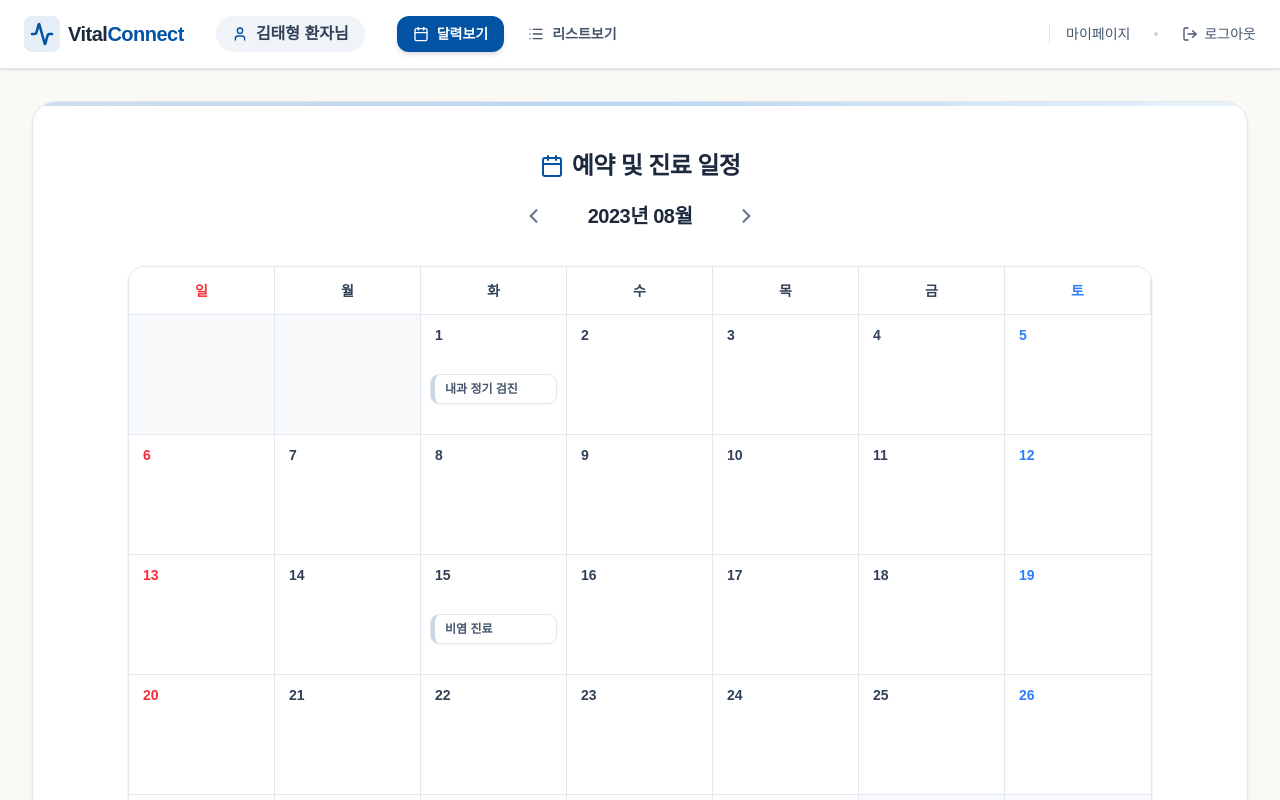
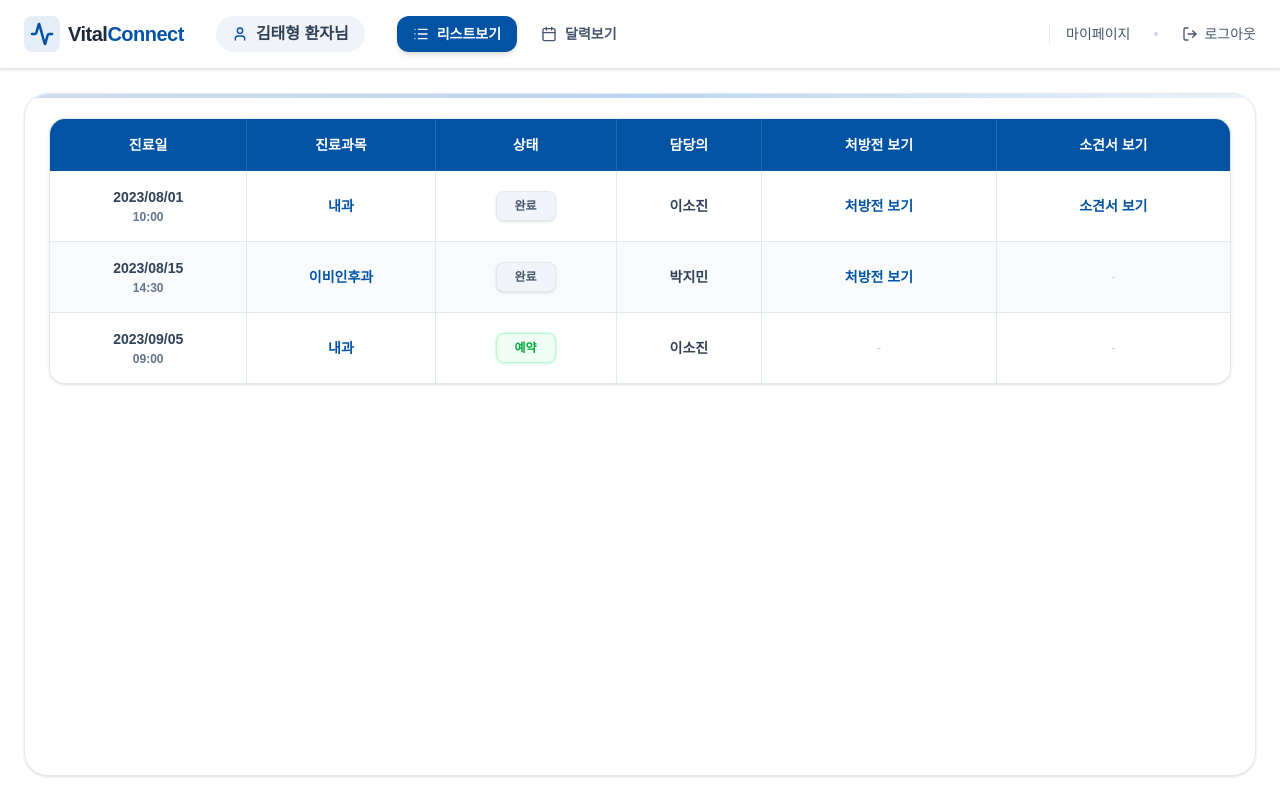
Before and after one commit to hwan515/waddoc, a React (Vite) app in the folder src/FE/: page /patient/portal in a window 1280 px wide. Shown: the top 800 px of the page. Built offline with nearby package versions, Linux system fonts and the light colour scheme; a web font is replaced by a local one.

Commit message:
feat(FE)/patient-dashboard-update

```diff
--- a/src/FE/src/pages/Patient/Portal.jsx
+++ b/src/FE/src/pages/Patient/Portal.jsx
@@ -5,7 +5,7 @@ import useAuthStore from '../../store/authStore';
 import { mockPatientProfile, mockMedicalRecords, mockCalendarEvents } from '../../mockdata/patient';
 
 const PatientPortal = () => {
-    const [activeTab, setActiveTab] = useState('calendar');
+    const [activeTab, setActiveTab] = useState('list');
     const navigate = useNavigate();
     const logout = useAuthStore(state => state.logout);
 
@@ -18,7 +18,7 @@ const PatientPortal = () => {
     };
 
     return (
-        <div className="min-h-screen flex flex-col bg-[#FAF9F6]">
+        <div className="min-h-screen flex flex-col bg-white">
             {/* Header */}
             <header className="bg-white border-b border-slate-200 shadow-sm px-6 py-4 flex items-center justify-between sticky top-0 z-50">
                 <div className="flex items-center gap-8">
@@ -41,18 +41,18 @@ const PatientPortal = () => {
                     {/* Tabs */}
                     <nav className="flex items-center gap-2">
                         <button
+                            onClick={() => setActiveTab('list')}
+                            className={`flex items-center gap-2 px-4 py-2 text-sm font-semibold rounded-xl transition-all ${activeTab === 'list' ? 'bg-[#0353A4] text-white shadow-md' : 'text-slate-600 hover:bg-slate-100'}`}
+                        >
+                            <List className="w-4 h-4" />
+                            리스트보기
+                        </button>
+                        <button
                             onClick={() => setActiveTab('calendar')}
                             className={`flex items-center gap-2 px-4 py-2 text-sm font-semibold rounded-xl transition-all ${activeTab === 'calendar' ? 'bg-[#0353A4] text-white shadow-md' : 'text-slate-600 hover:bg-slate-100'}`}
                         >
                             <CalendarIcon className="w-4 h-4" />
                             달력보기
-                        </button>
-                        <button
-                            onClick={() => setActiveTab('list')}
-                            className={`flex items-center gap-2 px-4 py-2 text-sm font-semibold rounded-xl transition-all ${activeTab === 'list' ? 'bg-[#0353A4] text-white shadow-md' : 'text-slate-600 hover:bg-slate-100'}`}
-                        >
-                            <List className="w-4 h-4" />
-                            리스트보기
                         </button>
                     </nav>
                 </div>
@@ -73,8 +73,8 @@ const PatientPortal = () => {
             </header>
 
             {/* Main Content Area */}
-            <main className="flex-1 w-full max-w-7xl mx-auto p-4 md:p-8 flex flex-col h-full animate-fade-in-up">
-                <div className="bg-white border border-slate-200 shadow-sm rounded-3xl flex-1 flex flex-col overflow-hidden relative min-h-[600px]">
+            <main className="flex-1 w-full max-w-7xl mx-auto p-4 md:p-6 flex flex-col h-full animate-fade-in-up">
+                <div className="bg-white border border-slate-200 shadow-sm rounded-3xl flex-1 flex flex-col overflow-hidden relative">
                     {/* Background acccent line */}
                     <div className="absolute top-0 left-0 w-full h-1 bg-gradient-to-r from-[#0353A4]/20 via-[#B9D6F2] to-[#B9D6F2]/30 z-10"></div>
 
@@ -123,25 +123,18 @@ const CalendarView = ({ records }) => {
     }
 
     return (
-        <div className="flex-1 flex flex-col bg-white animate-fade-in relative pt-12 p-8">
-            {/* Calendar Header */}
-            <div className="flex flex-col items-center justify-center mb-8">
-                <div className="flex items-center gap-2 mb-2">
-                    <CalendarIcon className="w-6 h-6 text-[#0353A4]" />
-                    <h2 className="text-2xl font-extrabold text-slate-800 tracking-tight">예약 및 진료 일정</h2>
-                </div>
-
-                <div className="flex items-center justify-center gap-4 mt-2">
-                    <button onClick={handlePrevMonth} className="p-2 hover:bg-slate-100 rounded-full transition-colors text-slate-500 hover:text-slate-800">
+        <div className="flex-1 flex flex-col bg-white animate-fade-in relative p-4">
+            {/* Calendar Month Navigation - Pulled up to save space */}
+            <div className="flex items-center justify-center gap-4 mb-4">
+                <button onClick={handlePrevMonth} className="p-1.5 hover:bg-slate-100 rounded-full transition-colors text-slate-500 hover:text-slate-800">
                     <svg className="w-5 h-5" fill="none" viewBox="0 0 24 24" stroke="currentColor" strokeWidth={2.5}><path strokeLinecap="round" strokeLinejoin="round" d="M15 19l-7-7 7-7" /></svg>
                 </button>
-                    <h2 className="text-xl font-bold text-slate-800 mx-2 tracking-tight w-32 text-center">
+                <h2 className="text-xl font-bold text-slate-800 mx-1 tracking-tight w-32 text-center">
                     {year}년 {String(month + 1).padStart(2, '0')}월
                 </h2>
-                    <button onClick={handleNextMonth} className="p-2 hover:bg-slate-100 rounded-full transition-colors text-slate-500 hover:text-slate-800">
+                <button onClick={handleNextMonth} className="p-1.5 hover:bg-slate-100 rounded-full transition-colors text-slate-500 hover:text-slate-800">
                     <svg className="w-5 h-5" fill="none" viewBox="0 0 24 24" stroke="currentColor" strokeWidth={2.5}><path strokeLinecap="round" strokeLinejoin="round" d="M9 5l7 7-7 7" /></svg>
                 </button>
-                </div>
             </div>
 
             {/* Calendar Grid */}
@@ -149,14 +142,14 @@ const CalendarView = ({ records }) => {
                 <div className="grid grid-cols-7 border border-slate-200 rounded-2xl overflow-hidden bg-slate-50 shadow-sm flex-1">
                     {/* Days Header */}
                     {days.map((day, idx) => (
-                        <div key={idx} className={`h-12 flex items-center justify-center border-b border-r last:border-r-0 border-slate-200 bg-white text-sm font-bold ${idx === 0 ? 'text-red-500' : idx === 6 ? 'text-blue-500' : 'text-slate-700'}`}>
+                        <div key={idx} className={`h-10 flex items-center justify-center border-b border-r last:border-r-0 border-slate-200 bg-white text-xs font-bold ${idx === 0 ? 'text-red-500' : idx === 6 ? 'text-blue-500' : 'text-slate-700'}`}>
                             {day}
                         </div>
                     ))}
 
                     {/* Days Grid */}
                     {gridCells.map((cell, idx) => (
-                        <div key={idx} className={`min-h-[120px] border-b border-r border-slate-200 p-2.5 flex flex-col transition-colors ${cell.empty ? 'bg-slate-50/50' : 'bg-white hover:bg-slate-50/50'} ${(idx + 1) % 7 === 0 ? 'border-r-0' : ''}`}>
+                        <div key={idx} className={`min-h-[100px] border-b border-r border-slate-200 p-2 flex flex-col transition-colors ${cell.empty ? 'bg-slate-50/50' : 'bg-white hover:bg-slate-50/50'} ${(idx + 1) % 7 === 0 ? 'border-r-0' : ''}`}>
                             {!cell.empty && (
                                 <>
                                     <span className={`text-sm font-semibold mb-2 ml-1 ${idx % 7 === 0 ? 'text-red-500' : idx % 7 === 6 ? 'text-blue-500' : 'text-slate-700'}`}>
@@ -196,44 +189,67 @@ const CalendarView = ({ records }) => {
 // Component for List View
 const ListView = ({ records }) => {
     return (
-        <div className="flex-1 flex flex-col items-center justify-start p-8 animate-fade-in w-full bg-white pt-12">
-            <List className="w-12 h-12 text-[#0353A4] mb-4" />
-            <h2 className="text-2xl font-extrabold text-slate-800 mb-2 tracking-tight">상세 진료 기록</h2>
-            <p className="text-slate-500 font-medium text-sm mb-10">환자님의 지난 진료 내역과 다가오는 일정을 리스트 형태로 확인하세요.</p>
-
-            {/* Mock list items */}
-            <div className="w-full max-w-4xl space-y-4">
+        <div className="flex-1 flex flex-col p-6 animate-fade-in w-full bg-white">
+            <div className="w-full overflow-hidden border border-slate-200 rounded-2xl shadow-sm bg-white">
+                <table className="w-full border-collapse">
+                    <thead>
+                        <tr className="bg-[#0353A4] text-white">
+                            <th className="px-6 py-4 text-center text-sm font-bold border-r border-[#ffffff20]">진료일</th>
+                            <th className="px-6 py-4 text-center text-sm font-bold border-r border-[#ffffff20]">진료과목</th>
+                            <th className="px-6 py-4 text-center text-sm font-bold border-r border-[#ffffff20]">상태</th>
+                            <th className="px-6 py-4 text-center text-sm font-bold border-r border-[#ffffff20]">담당의</th>
+                            <th className="px-6 py-4 text-center text-sm font-bold border-r border-[#ffffff20]">처방전 보기</th>
+                            <th className="px-6 py-4 text-center text-sm font-bold">소견서 보기</th>
+                        </tr>
+                    </thead>
+                    <tbody>
                         {records.map((r, i) => (
-                    <div key={i} className="bg-white p-5 rounded-2xl border border-slate-200 shadow-[0_2px_10px_rgba(0,0,0,0.03)] flex items-center justify-between hover:border-[#0353A4]/30 hover:shadow-md transition-all group">
-                        <div className="flex items-center gap-6">
-                            <div className="flex flex-col items-center justify-center bg-slate-50 px-4 py-2 rounded-xl border border-slate-100 group-hover:bg-[#0353A4]/5 group-hover:border-[#0353A4]/10 transition-colors">
-                                <span className="text-sm font-bold text-slate-400 mb-0.5">{r.date.substring(0, 4)}</span>
-                                <span className="font-extrabold text-[#0353A4] text-xl leading-none">{r.date.substring(5).replace('-', '.')}</span>
+                            <tr key={i} className={`${i % 2 === 0 ? 'bg-white' : 'bg-[#F8FAFC]'} hover:bg-[#B9D6F2]/20 transition-colors border-b border-slate-200 last:border-b-0`}>
+                                <td className="px-6 py-4 border-r border-slate-200 text-center">
+                                    <div className="flex flex-col items-center">
+                                        <span className="text-sm font-bold text-slate-700">{r.date.replace(/-/g, '/')}</span>
+                                        <span className="text-xs font-semibold text-slate-500 mt-0.5">{r.time}</span>
                                     </div>
-                            <div className="flex flex-col">
-                                <span className="font-bold text-slate-800 text-lg flex items-center gap-2">
-                                    {r.department} 진료
-                                    <span className={`text-[10px] px-2 py-0.5 rounded-full font-bold ${r.status === '완료' ? 'bg-slate-100 text-slate-600' : 'bg-[#0353A4]/10 text-[#0353A4]'}`}>
+                                </td>
+                                <td className="px-6 py-4 border-r border-slate-200 text-center">
+                                    <span className="text-sm font-bold text-[#0353A4]">{r.department}</span>
+                                </td>
+                                <td className="px-6 py-4 border-r border-slate-200 text-center">
+                                    <div className="flex justify-center">
+                                        <span className={`text-xs px-3 py-1.5 rounded-lg font-bold min-w-[60px] shadow-sm ${
+                                            r.status === '완료'
+                                            ? 'bg-slate-100 text-slate-600 border border-slate-200'
+                                            : 'bg-green-50 text-green-600 border border-green-200 ring-1 ring-green-100'
+                                        }`}>
                                             {r.status}
                                         </span>
-                                </span>
-                                <div className="flex items-center gap-3 text-sm text-slate-500 font-medium mt-1">
-                                    <span className="flex items-center gap-1"><Activity className="w-3.5 h-3.5" /> {r.doctorName} 전문의</span>
-                                    <span className="w-1 h-1 rounded-full bg-slate-300"></span>
-                                    <span>{r.time}</span>
                                     </div>
-                            </div>
-                        </div>
-                        <div className="flex gap-2">
-                            {r.hasPrescription && (
-                                <button className="px-4 py-2 bg-[#0353A4]/10 text-[#0353A4] font-bold rounded-xl text-sm border border-[#0353A4]/20 hover:bg-[#0353A4]/20 transition-colors">처방전 보기</button>
+                                </td>
+                                <td className="px-6 py-4 border-r border-slate-200 text-center">
+                                    <span className="text-sm font-bold text-slate-700">{r.doctorName}</span>
+                                </td>
+                                <td className="px-6 py-4 border-r border-slate-200 text-center">
+                                    {r.hasPrescription ? (
+                                        <button className="text-sm font-bold text-[#0353A4] hover:bg-[#0353A4]/5 px-3 py-1.5 rounded-lg transition-colors mx-auto">
+                                            처방전 보기
+                                        </button>
+                                    ) : (
+                                        <span className="text-sm font-medium text-slate-300">-</span>
                                     )}
-                            {r.hasNote && (
-                                <button className="px-4 py-2 bg-slate-50 text-slate-600 font-bold rounded-xl text-sm border border-slate-200 hover:bg-slate-100 transition-colors">의사소견서 보기</button>
+                                </td>
+                                <td className="px-6 py-4 text-center">
+                                    {r.hasNote ? (
+                                        <button className="text-sm font-bold text-[#0353A4] hover:bg-[#0353A4]/5 px-3 py-1.5 rounded-lg transition-colors mx-auto">
+                                            소견서 보기
+                                        </button>
+                                    ) : (
+                                        <span className="text-sm font-medium text-slate-300">-</span>
                                     )}
-                        </div>
-                    </div>
+                                </td>
+                            </tr>
                         ))}
+                    </tbody>
+                </table>
             </div>
         </div>
     );
```
Lines whose indentation alone changed are shown as unchanged.
